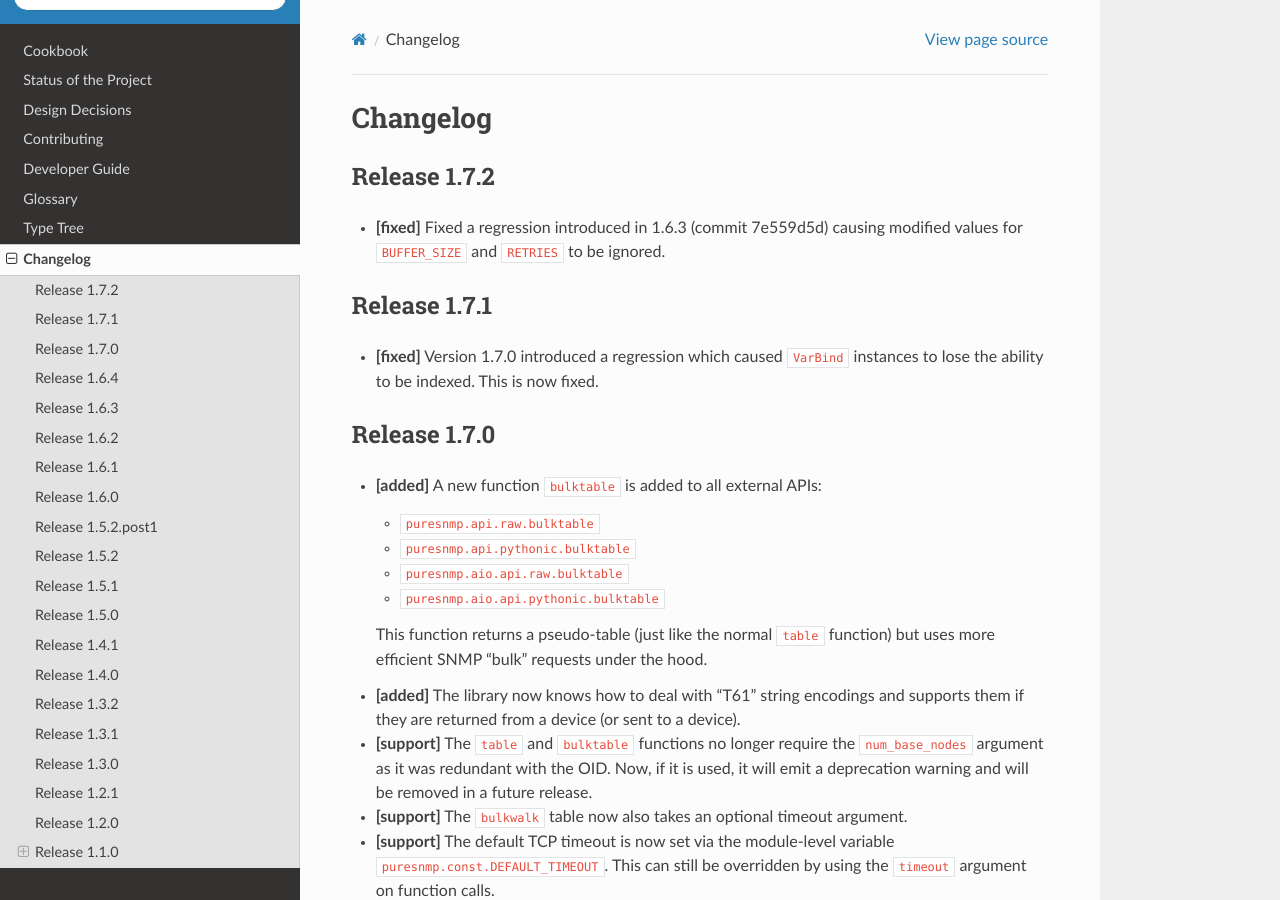
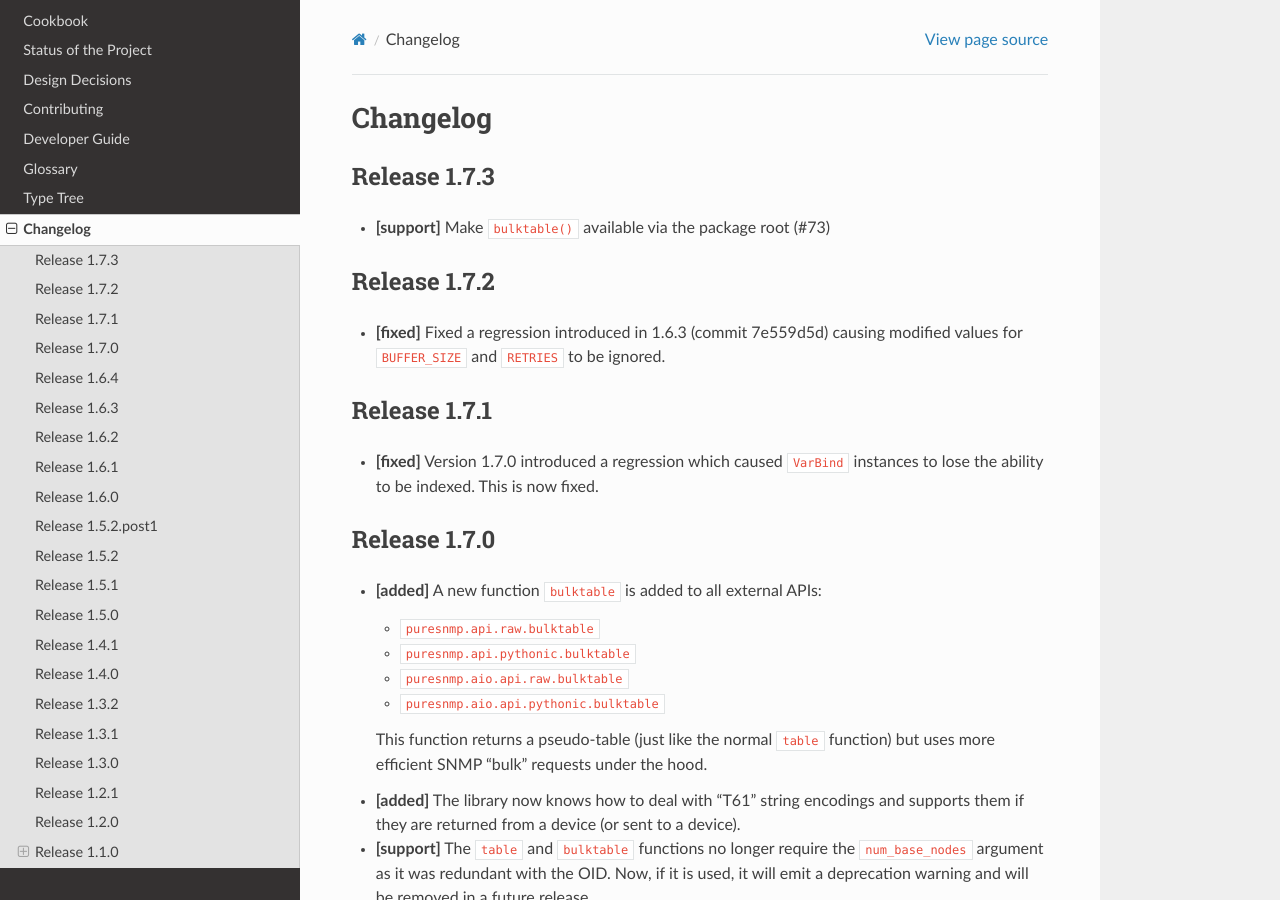
Before and after one commit to exhuma/puresnmp, a Sphinx documentation site: the page built from docs/changelog.rst, in a window 1280 px wide and 900 px high. Built offline with Sphinx 7.4.7 and the Read the Docs theme 2.0.0, drawn with Linux system fonts in a browser that asks for light colours; the version number could not be read and is left out.

Commit message:
Update changelog

```diff
--- a/docs/changelog.rst
+++ b/docs/changelog.rst
@@ -1,5 +1,10 @@
 Changelog
 =========
+
+Release 1.7.3
+~~~~~~~~~~~~~
+
+* **[support]** Make ``bulktable()`` available via the package root (#73)
 
 Release 1.7.2
 ~~~~~~~~~~~~~
```
